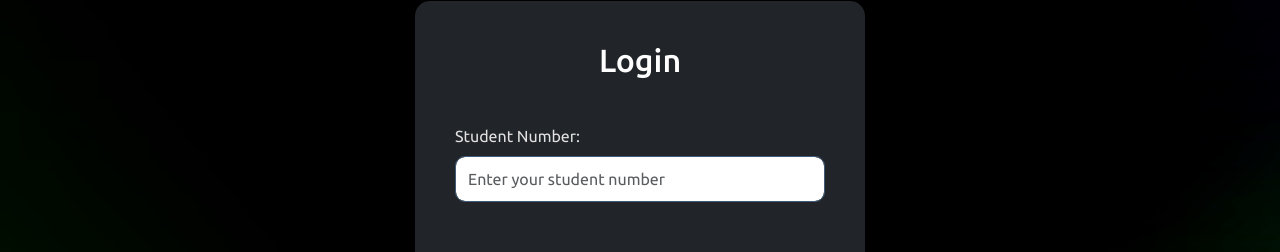
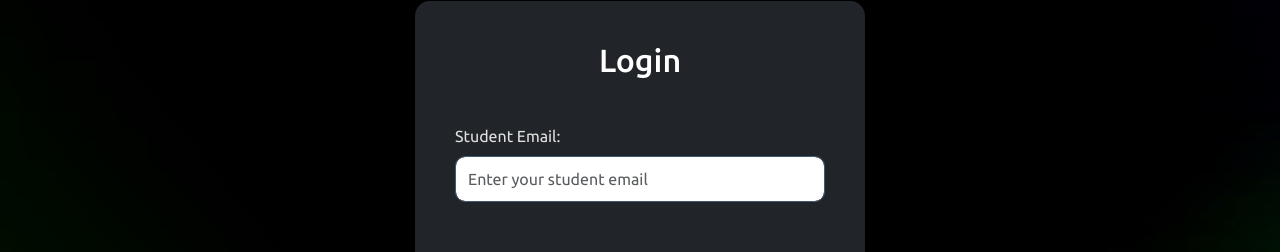
Before and after one commit to awsactivators/student-shelf-app, a React (Vite) app in the folder frond-end/: page /login in a window 1280 px wide. Shown: the part 125-377 px from the top of the page. Built offline with nearby package versions, Linux system fonts and the light colour scheme.

Commit message:
renamed login label from number to email

```diff
--- a/frond-end/src/pages/LoginPage.jsx
+++ b/frond-end/src/pages/LoginPage.jsx
@@ -12,13 +12,13 @@ function LoginPage() {
             {/* Student Number Input */}
             <div className="mb-3 cus-input-field">
               <label htmlFor="studentNumber" className="form-label cus-form-label">
-                Student Number:
+                Student Email:
               </label>
               <input
                 type="text"
                 className="form-control form-input-control"
                 id="studentNumber"
-                placeholder="Enter your student number"
+                placeholder="Enter your student email"
               />
             </div>
 
```
